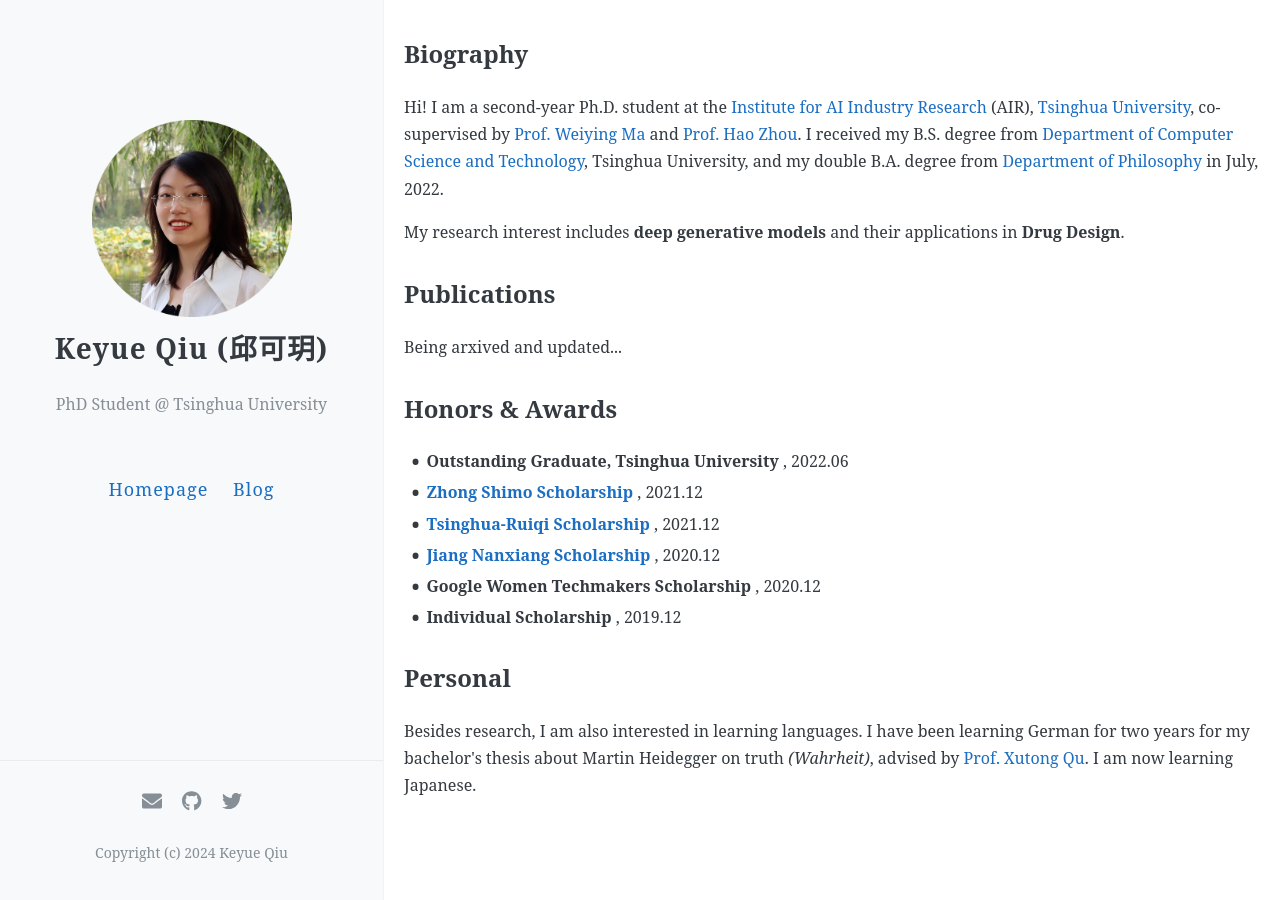
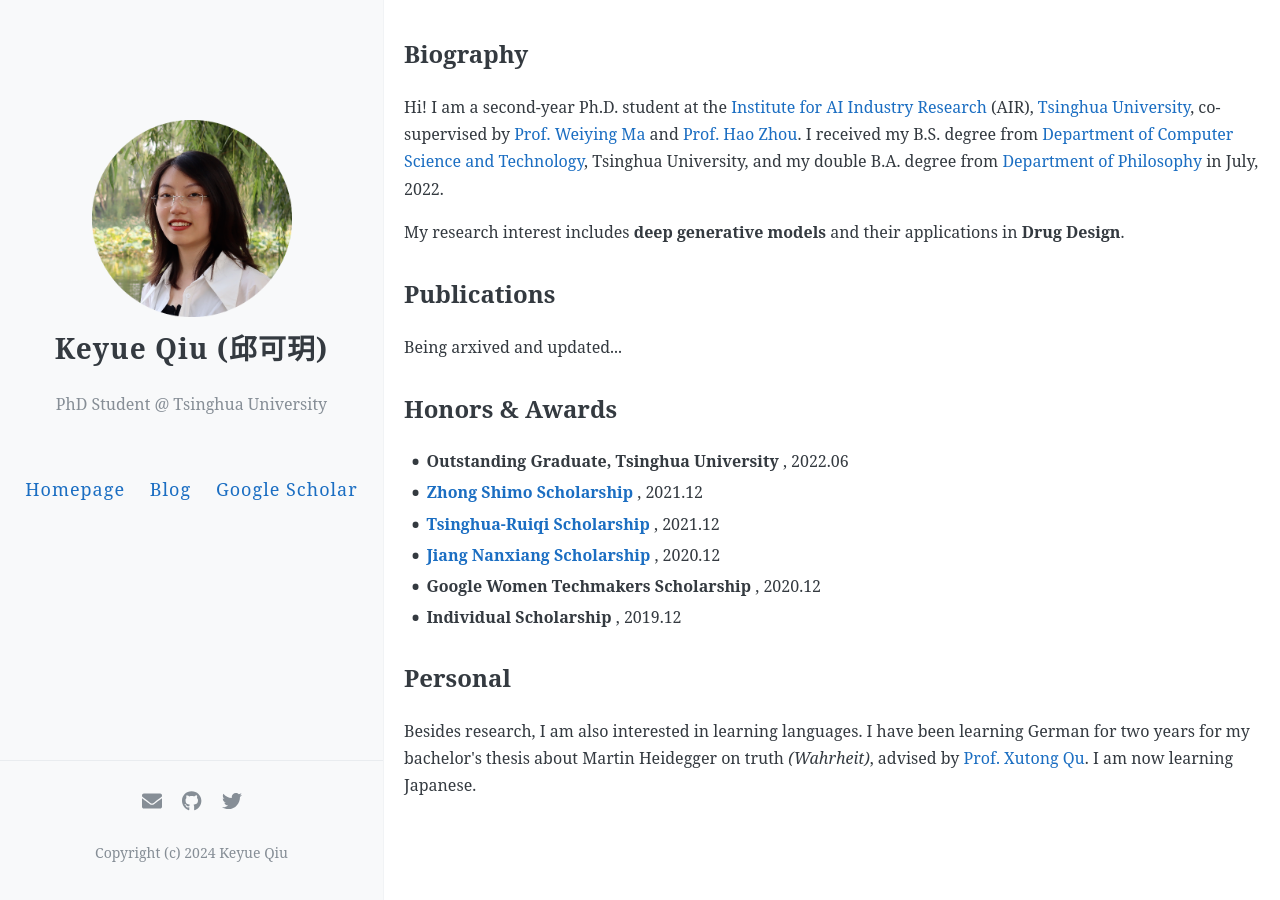
Before and after one commit to qky18/qky18.github.io, a Jekyll site: the page built from index.html, in a window 1280 px wide. Built offline with Jekyll 4.4.1, drawn with Linux system fonts in a browser that asks for light colours; the list of posts is cut into pages by our own code.

Commit message:
Test scholar

```diff
--- a/_config.yml
+++ b/_config.yml
@@ -11,6 +11,8 @@ navigation:
   #   url: /asset/kyqiu.pdf
   - name: Blog
     url: /blogs
+  - name: Google Scholar
+    url: https://scholar.google.com/citations?user=3qx8FS4AAAAJ
 
 paginate: 8
 
```
